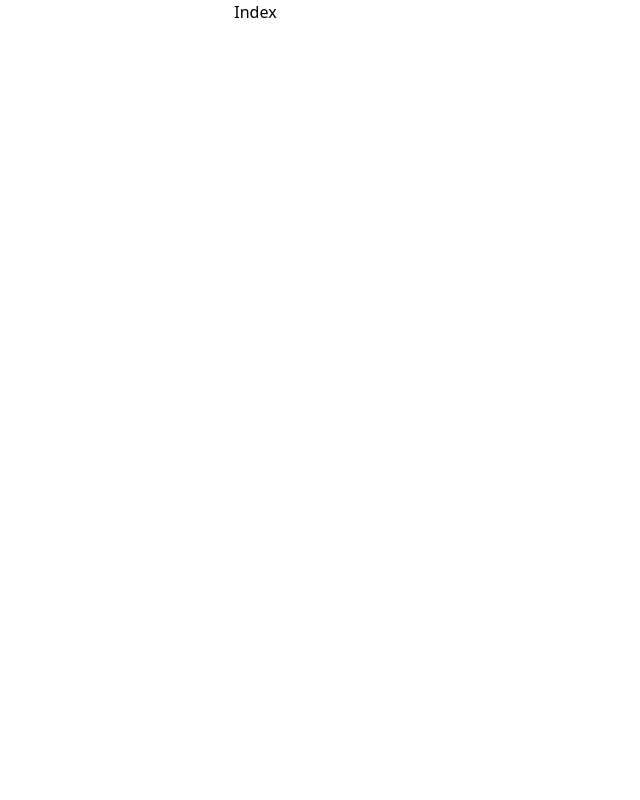
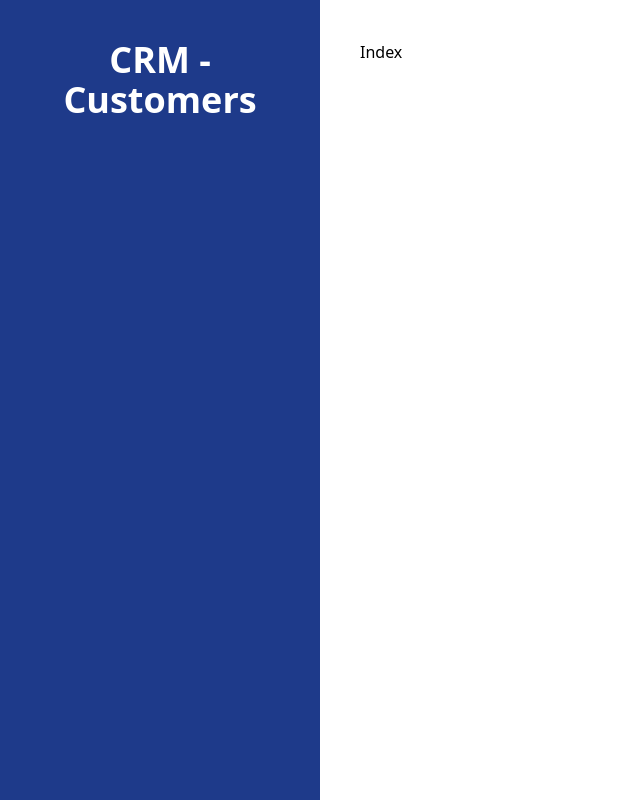
Before and after one commit to MaxiBelli/CRM, a React (Vite) app: page / in a window 1280 px wide. Shown: the whole page, without its empty margins (0-640 px from the left). Built offline with nearby package versions, Linux system fonts and the light colour scheme.

Commit message:
feat: Add main Layout

```diff
--- a/src/components/Layout.jsx
+++ b/src/components/Layout.jsx
@@ -3,11 +3,15 @@ import { Outlet } from "react-router-dom";
 function Layout() {
   return (
     <div className="md:flex md:min-h-screen">
-      <h2 className="text-4xl font-black text-center text-white">
-        CRM - Clients
-      </h2>
+      <aside className="md:w-1/4 bg-blue-900 px-5 py-10">
+        <h2 className="text-4xl font-black text-center text-white">
+          CRM - Customers
+        </h2>
+      </aside>
 
-      <Outlet />
+      <main className="md:w-3/4 p-10 md:h-screen overflow-scroll">
+        <Outlet />
+      </main>
     </div>
   );
 }
```
